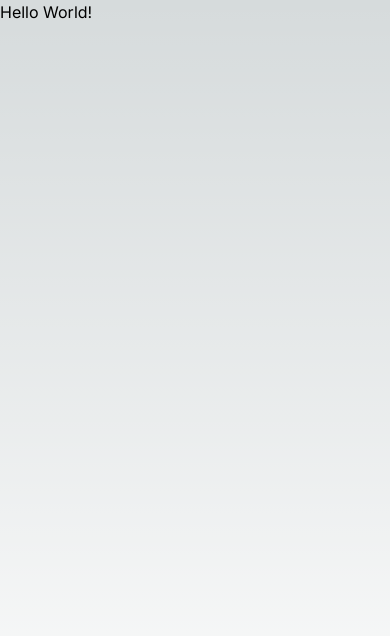
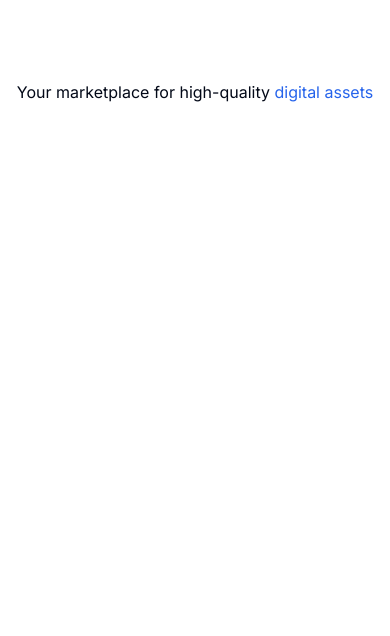
Before and after one commit to ArfinHasib/digitalhippo, a Next.js app: page / in a window 390 px wide. Shown: the top 636 px of the page. Built offline with nearby package versions, Linux system fonts and the light colour scheme.

Commit message:
Max-widht-wrapper component

```diff
--- a/src/app/globals.css
+++ b/src/app/globals.css
@@ -2,26 +2,71 @@
 @tailwind components;
 @tailwind utilities;
 
-:root {
-  --foreground-rgb: 0, 0, 0;
-  --background-start-rgb: 214, 219, 220;
-  --background-end-rgb: 255, 255, 255;
+@layer base {
+   :root {
+      --background: 0 0% 100%;
+      --foreground: 222.2 84% 4.9%;
+      --card: 0 0% 100%;
+      --card-foreground: 222.2 84% 4.9%;
+      --popover: 0 0% 100%;
+      --popover-foreground: 222.2 84% 4.9%;
+      --primary: 221.2 83.2% 53.3%;
+      --primary-foreground: 210 40% 98%;
+      --secondary: 210 40% 96.1%;
+      --secondary-foreground: 222.2 47.4% 11.2%;
+      --muted: 210 40% 96.1%;
+      --muted-foreground: 215.4 16.3% 46.9%;
+      --accent: 210 40% 96.1%;
+      --accent-foreground: 222.2 47.4% 11.2%;
+      --destructive: 0 84.2% 60.2%;
+      --destructive-foreground: 210 40% 98%;
+      --border: 214.3 31.8% 91.4%;
+      --input: 214.3 31.8% 91.4%;
+      --ring: 221.2 83.2% 53.3%;
+      --radius: 0.5rem;
+   }
+
+   .dark {
+      --background: 222.2 84% 4.9%;
+      --foreground: 210 40% 98%;
+      --card: 222.2 84% 4.9%;
+      --card-foreground: 210 40% 98%;
+      --popover: 222.2 84% 4.9%;
+      --popover-foreground: 210 40% 98%;
+      --primary: 217.2 91.2% 59.8%;
+      --primary-foreground: 222.2 47.4% 11.2%;
+      --secondary: 217.2 32.6% 17.5%;
+      --secondary-foreground: 210 40% 98%;
+      --muted: 217.2 32.6% 17.5%;
+      --muted-foreground: 215 20.2% 65.1%;
+      --accent: 217.2 32.6% 17.5%;
+      --accent-foreground: 210 40% 98%;
+      --destructive: 0 62.8% 30.6%;
+      --destructive-foreground: 210 40% 98%;
+      --border: 217.2 32.6% 17.5%;
+      --input: 217.2 32.6% 17.5%;
+      --ring: 224.3 76.3% 48%;
+   }
 }
 
-@media (prefers-color-scheme: dark) {
-  :root {
-    --foreground-rgb: 255, 255, 255;
-    --background-start-rgb: 0, 0, 0;
-    --background-end-rgb: 0, 0, 0;
-  }
+@layer base {
+   * {
+      @apply border-border;
+   }
+   body {
+      @apply bg-background text-foreground;
+   }
 }
 
-body {
-  color: rgb(var(--foreground-rgb));
-  background: linear-gradient(
-      to bottom,
-      transparent,
-      rgb(var(--background-end-rgb))
-    )
-    rgb(var(--background-start-rgb));
+.swiper-pagination-bullet {
+   width: 7px !important;
+   height: 7px !important;
+   background: rgba(255, 255, 255, 0.2);
+   scale: 0.9 !important;
 }
+
+.swiper-pagination-bullet-active {
+   color: #fff;
+   background: white !important;
+   scale: 1 !important ;
+}
--- a/src/app/page.tsx
+++ b/src/app/page.tsx
@@ -1,3 +1,14 @@
+import MaxWidthWrapper from '@/components/MaxWidthWrapper';
+
 export default function Home() {
-   return <p>Hello World!</p>;
+   return (
+      <MaxWidthWrapper>
+         <div className='py-20 mx-auto text-center flex flex-col'>
+            <h1>
+               Your marketplace for high-quality{' '}
+               <span className='text-blue-600'>digital assets</span>
+            </h1>
+         </div>
+      </MaxWidthWrapper>
+   );
 }
--- /dev/null
+++ b/src/components/MaxWidthWrapper.tsx
@@ -0,0 +1,23 @@
+import { cn } from '@/lib/utils';
+import { ReactNode } from 'react';
+
+const MaxWidthWrapper = ({
+   className,
+   children,
+}: {
+   className?: string;
+   children: ReactNode;
+}) => {
+   return (
+      <div
+         className={cn(
+            'mx-auto w-full max-w-screen-xl px-2.5 md:px-20',
+            className
+         )}
+      >
+         {children}
+      </div>
+   );
+};
+
+export default MaxWidthWrapper;
--- a/src/globals.css
+++ /dev/null
@@ -1,76 +0,0 @@
-@tailwind base;
-@tailwind components;
-@tailwind utilities;
-
-@layer base {
-  :root {
-    --background: 0 0% 100%;
-    --foreground: 222.2 84% 4.9%;
-
-    --card: 0 0% 100%;
-    --card-foreground: 222.2 84% 4.9%;
-
-    --popover: 0 0% 100%;
-    --popover-foreground: 222.2 84% 4.9%;
-
-    --primary: 222.2 47.4% 11.2%;
-    --primary-foreground: 210 40% 98%;
-
-    --secondary: 210 40% 96.1%;
-    --secondary-foreground: 222.2 47.4% 11.2%;
-
-    --muted: 210 40% 96.1%;
-    --muted-foreground: 215.4 16.3% 46.9%;
-
-    --accent: 210 40% 96.1%;
-    --accent-foreground: 222.2 47.4% 11.2%;
-
-    --destructive: 0 84.2% 60.2%;
-    --destructive-foreground: 210 40% 98%;
-
-    --border: 214.3 31.8% 91.4%;
-    --input: 214.3 31.8% 91.4%;
-    --ring: 222.2 84% 4.9%;
-
-    --radius: 0.5rem;
-  }
-
-  .dark {
-    --background: 222.2 84% 4.9%;
-    --foreground: 210 40% 98%;
-
-    --card: 222.2 84% 4.9%;
-    --card-foreground: 210 40% 98%;
-
-    --popover: 222.2 84% 4.9%;
-    --popover-foreground: 210 40% 98%;
-
-    --primary: 210 40% 98%;
-    --primary-foreground: 222.2 47.4% 11.2%;
-
-    --secondary: 217.2 32.6% 17.5%;
-    --secondary-foreground: 210 40% 98%;
-
-    --muted: 217.2 32.6% 17.5%;
-    --muted-foreground: 215 20.2% 65.1%;
-
-    --accent: 217.2 32.6% 17.5%;
-    --accent-foreground: 210 40% 98%;
-
-    --destructive: 0 62.8% 30.6%;
-    --destructive-foreground: 210 40% 98%;
-
-    --border: 217.2 32.6% 17.5%;
-    --input: 217.2 32.6% 17.5%;
-    --ring: 212.7 26.8% 83.9%;
-  }
-}
-
-@layer base {
-  * {
-    @apply border-border;
-  }
-  body {
-    @apply bg-background text-foreground;
-  }
-}
```
